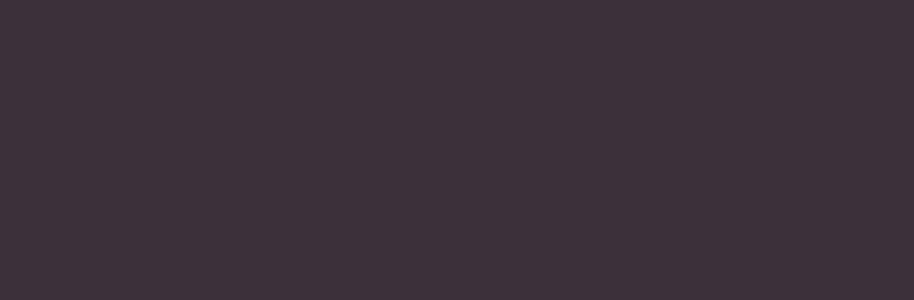
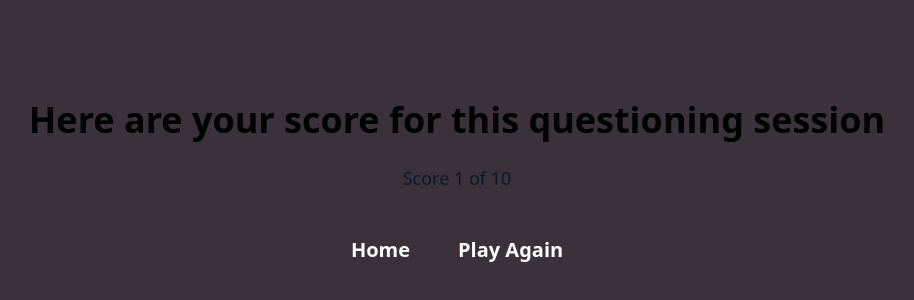
Before and after one commit to nyapblesso-a11y/Quizz_App, a React (Vite) app: page /quizz/results in a window 1280 px wide. Before the commit this address had no page. Shown: the part 252-552 px from the top of the page, without its empty margins (183-1097 px from the left). Built offline with nearby package versions, Linux system fonts and the light colour scheme.

Commit message:
the results page was implemented and the routers and navigations also implemented and then the styling for appropriate

```diff
--- a/src/App.jsx
+++ b/src/App.jsx
@@ -3,6 +3,7 @@ import './App.css'
 import HopePage from './HomePage/HomePage'
 import { BrowserRouter, Route, Router, Routes } from 'react-router-dom'
 import { QuzzPage } from './QuizzPage/QuzzPage'
+import ResutsPage from './ResultsPage/ResutsPage'
 
 function App() {
 
@@ -13,9 +14,12 @@ function App() {
         <BrowserRouter>
         <Routes>
           <Route path='/' element={<HopePage/>}/>
-          <Route path='quizz' element={<QuzzPage/>}/>
+          <Route path='/quizz' element={<QuzzPage/>}/>
+          <Route path='quizz/results' element={<ResutsPage/>}/>
         </Routes>
         </BrowserRouter>
+
+
 
       </>
     </>
--- a/src/QuizzPage/QuzzPage.jsx
+++ b/src/QuizzPage/QuzzPage.jsx
@@ -1,13 +1,15 @@
 import React from 'react'
 import './QuizzPage.css'
+import { useNavigate } from 'react-router-dom'
 export const QuzzPage = () => {
+    const navigate = useNavigate()
   return (
     <>
     <div className='bg-transparent  p-8 rounded-lg shadow-md text-center'>
      <h1 className='text-4xl font-bold text-violet mb-6'>Questions for you!</h1>
      <h6 className='text-lg text-gray-900 mb-8'>Have Fun</h6>
      <p>questions here</p>
-     <button className='bg-transparent p-8 hover:bg-[#232024] text-white font-bold py-3 px-6 rounded-1.5xl text-xl transition duration-300 ease-in-out transform hover:scale-105'><span>check scores</span></button>
+     <button className='bg-transparent p-8 hover:bg-[#232024] text-white font-bold py-3 px-6 rounded-1.5xl text-xl transition duration-300 ease-in-out transform hover:scale-105' onClick={()=> navigate('results') }><span>check scores</span></button>
     </div>
     </>
   )
--- /dev/null
+++ b/src/ResultsPage/ResutsPage.jsx
@@ -0,0 +1,22 @@
+import React from 'react'
+import { useNavigate } from 'react-router-dom'
+
+const ResutsPage = () => {
+    const navigate = useNavigate()
+  return (
+    <>
+     <div className='bg-transparent  p-8 rounded-lg shadow-md text-center'>
+    <h1 className='text-4xl font-bold text-violet mb-6'>Here are your score for this questioning session</h1>
+
+    <p className='text-lg text-gray-900 mb-8'>Score 1 of 10</p>
+
+    <div className=''>
+        <button className='bg-transparent p-8 hover:bg-[#232024] text-white font-bold py-3 px-6 rounded-1.5xl text-xl transition duration-300 ease-in-out transform hover:scale-105' onClick={()=> navigate('/')}>Home</button>
+        <button className='bg-transparent p-8 hover:bg-[#232024] text-white font-bold py-3 px-6 rounded-1.5xl text-xl transition duration-300 ease-in-out transform hover:scale-105' onClick={()=> navigate('/quizz')}>Play Again</button>
+    </div>
+    </div>
+    </>
+  )
+}
+
+export default ResutsPage
```
Also changed, not shown: src/ResultsPage/ResultsPage.css (added).
